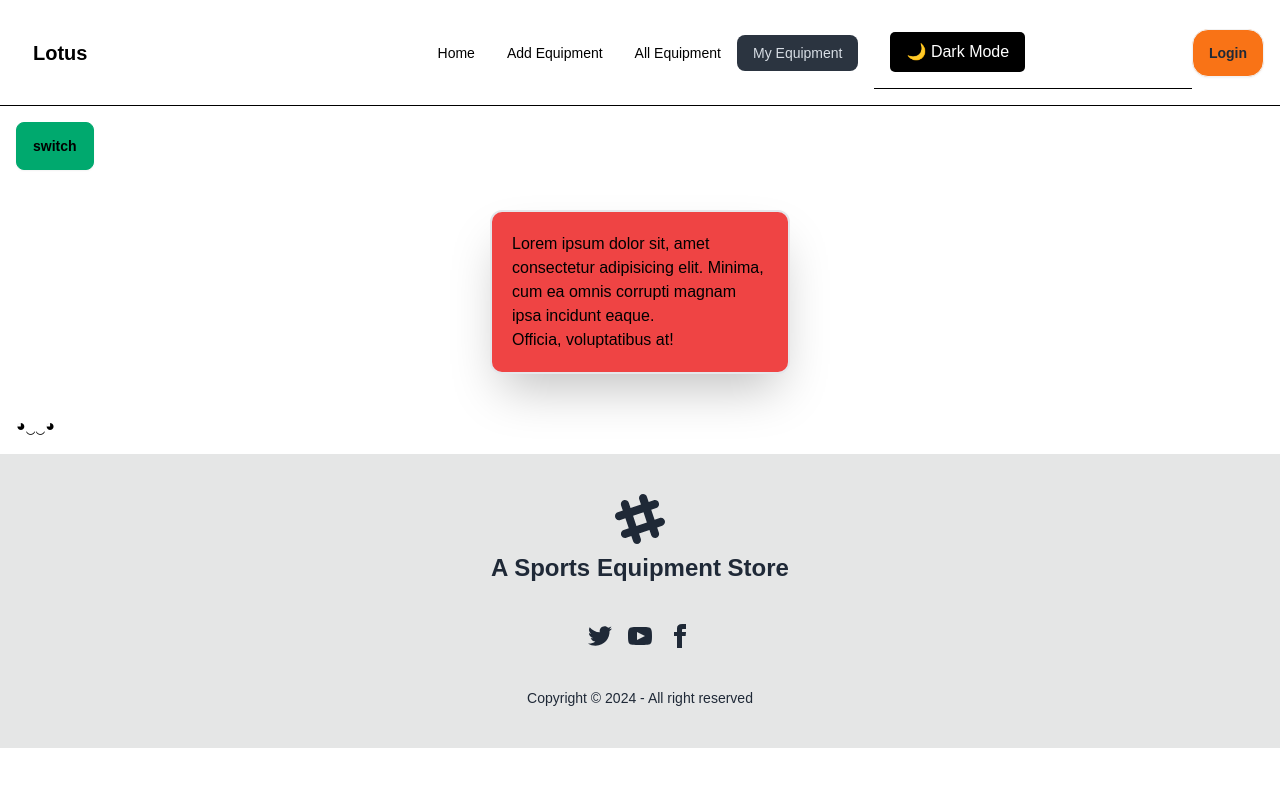
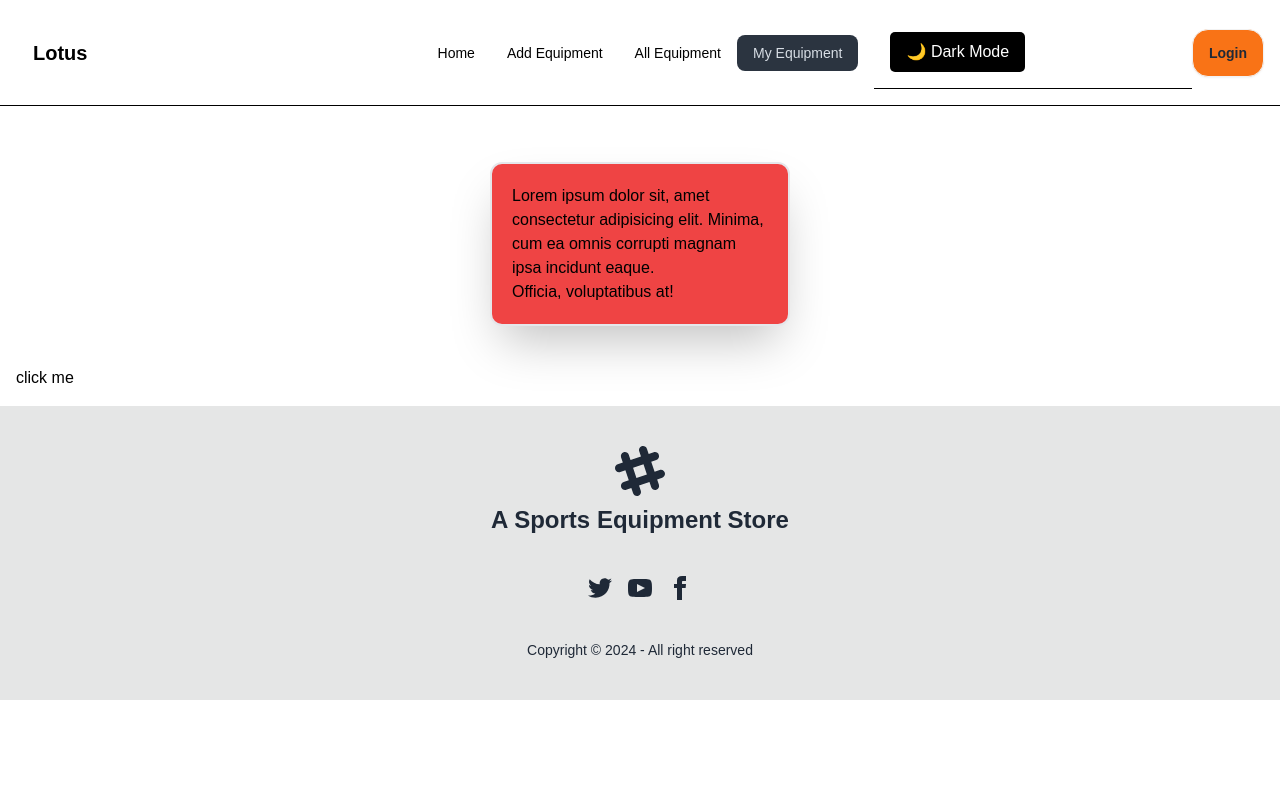
Before and after one commit to mosiur73/a10-client-side-sport-store, a React (Vite) app: page /myequipment in a window 1280 px wide. Shown: the top 786 px of the page. Built offline with nearby package versions, Linux system fonts and the light colour scheme; no server answers.

Commit message:
short by price done

```diff
--- a/src/component/MyEquipment/MyEquipment.jsx
+++ b/src/component/MyEquipment/MyEquipment.jsx
@@ -5,7 +5,7 @@ const MyEquipment = () => {
     return (
        <div className='dark:bg-gray-500'>
          <div className=''>
-            <button id='switch' className='btn btn-success'>switch</button>
+
            <div className='bg-red-500 dark:bg-gray-700 border-2 p-5 shadow-2xl rounded-xl  w-[300px] mx-auto my-10'>
             Lorem ipsum dolor sit, amet consectetur adipisicing elit. Minima,<br />
              cum ea omnis corrupti magnam ipsa incidunt eaque. <br />
@@ -13,7 +13,7 @@ const MyEquipment = () => {
            </div>
         </div>
         <a data-tooltip-id="my-tooltip" data-tooltip-content="Hello world!">
-          ◕‿‿◕
+        click me
           </a>
 <Tooltip id="my-tooltip" />
 
```
